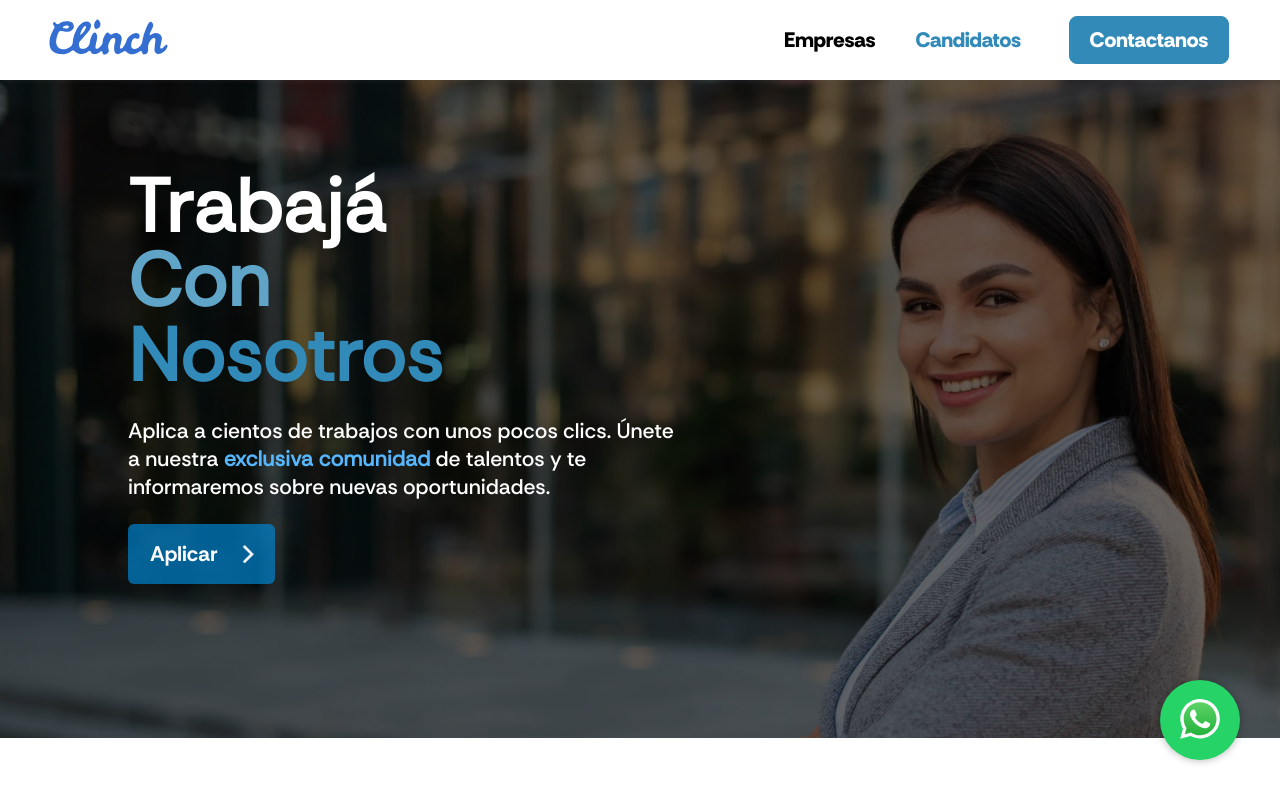
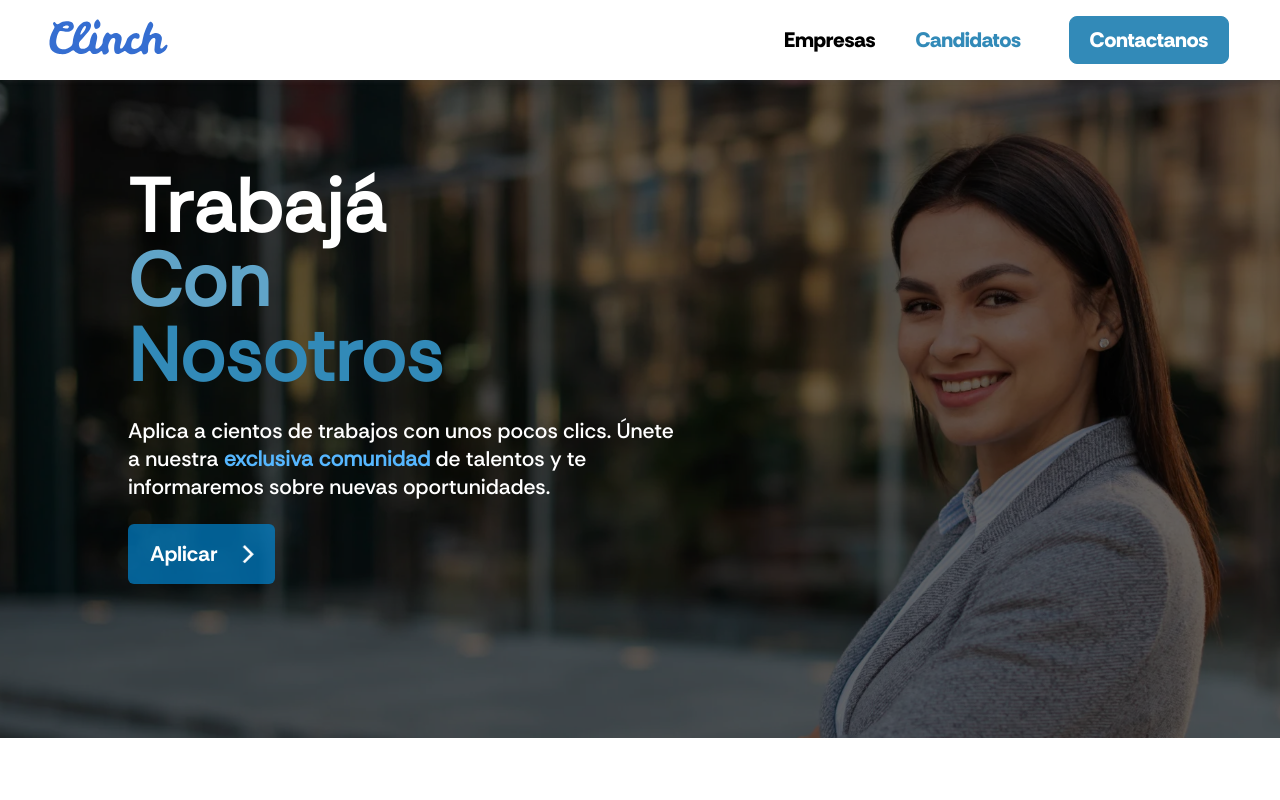
Before and after one commit to agustinlorca/ClinchHR, a React (Vite) app: page /candidatos in a window 1280 px wide. Shown: the top 800 px of the page. Built offline with nearby package versions, Linux system fonts and the light colour scheme.

Commit message:
remove whatsappButton from candidates page

```diff
--- a/src/pages/Candidates/Candidates.jsx
+++ b/src/pages/Candidates/Candidates.jsx
@@ -18,7 +18,6 @@ const Candidatos = () => {
         <ProcessCard />
         <CategoriesCard />
       </div>
-      <WhatsappButton/>
     </Layout>
   );
 };
```
